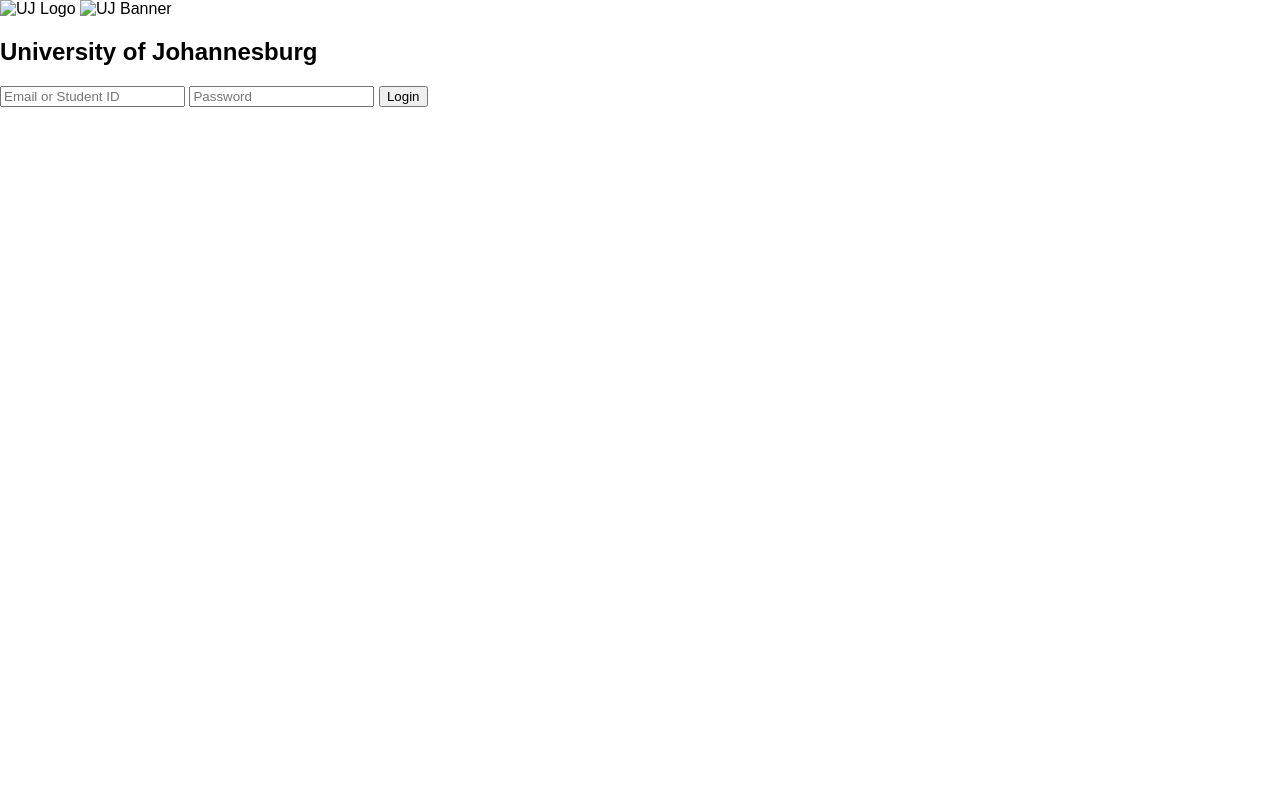
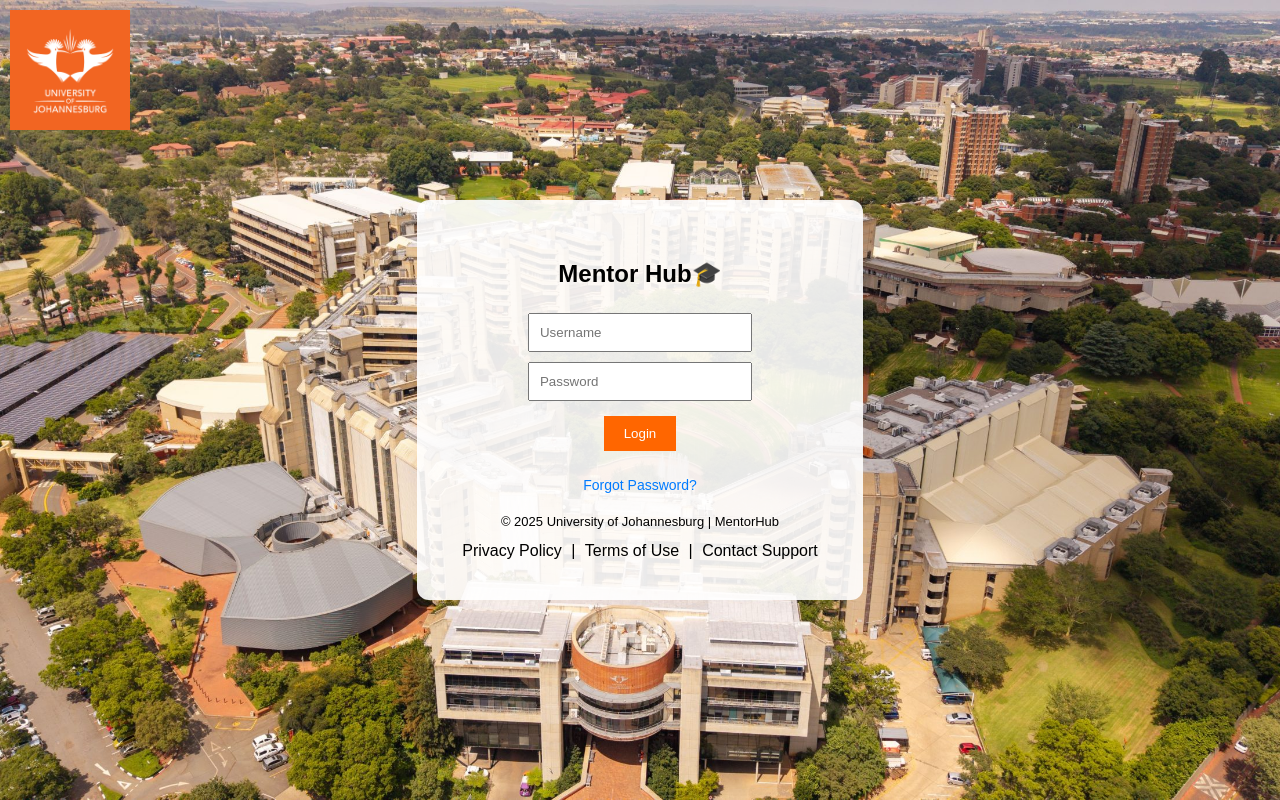
Before and after one commit to Tshepo44/mentorhub, a plain HTML site: page uj.html in a window 1280 px wide. Drawn offline with Linux system fonts and the light colour scheme.

Commit message:
Update uj.html

```diff
--- a/uj.html
+++ b/uj.html
@@ -1,25 +1,63 @@
 <!DOCTYPE html>
+
 <html lang="en">
+
 <head>
-  <meta charset="UTF-8" />
-  <meta name="viewport" content="width=device-width, initial-scale=1.0" />
-  <title>UJ | MentorHub Login</title>
-  <link rel="stylesheet" href="style.css" />
+
+  <meta charset="UTF-8">
+
+  <meta name="viewport" content="width=device-width, initial-scale=1.0">
+
+  <title>UJ Login - MentorHub</title>
+
+  <link rel="stylesheet" href="style.css">
+
 </head>
-<body class="uj-bg">
-  <div class="login-container">
-    <img src="assets/uj-logo.png" alt="UJ Logo" class="uni-logo" />
-    <img src="assets/uj-banner.jpg" alt="UJ Banner" class="banner" />
-    <h2>University of Johannesburg</h2>
 
-    <form id="loginForm">
-      <input type="text" id="username" placeholder="Email or Student ID" required />
-      <input type="password" id="password" placeholder="Password" required />
-      <button type="submit">Login</button>
-      <p id="error" class="error"></p>
-    </form>
+<body class="login-page" style="background-image: url('assets/banners/uj-bg.jpg');">
+
+
+
+<img src="assets/logos/uj.png" alt="UJ Logo" class="top-left-logo">
+
+
+
+  <div class="login-box">
+
+    <h2>Mentor Hub🎓</h2>
+
+    <input type="text" placeholder="Username"><br>
+
+    <input type="password" placeholder="Password"><br>
+
+     <button>Login</button>
+
+<p><a href="#" class="forgot">Forgot Password?</a></p>
+
+
+
+<p class="footer">© 2025 University of Johannesburg | MentorHub</p>
+
+<div class="footer-links">
+
+  <a href="#">Privacy Policy</a> |
+
+  <a href="#">Terms of Use</a> |
+
+  <a href="#">Contact Support</a>
+
+</div>
+
+
+
+
+
   </div>
 
-  <script src="app.js"></script>
+
+
+
+
 </body>
+
 </html>
```
